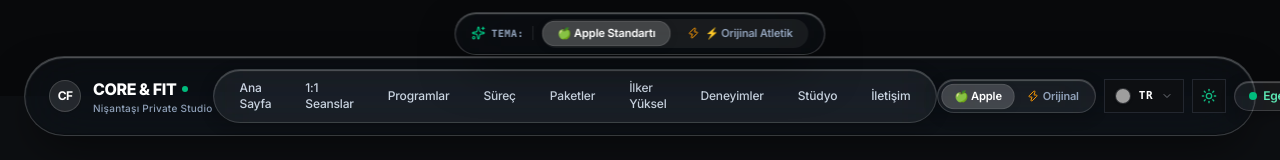
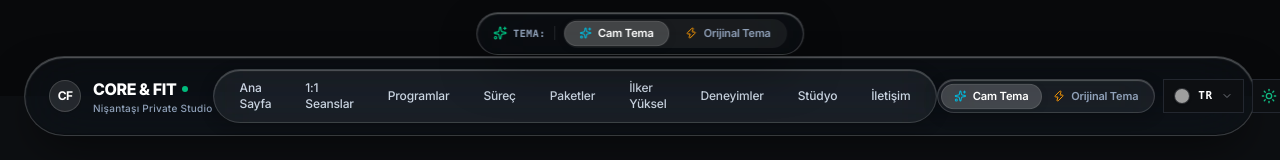
Before and after one commit to emrreaydogdu/coreandfit, a Next.js app: page /blog in a window 1280 px wide. Shown: the top 160 px of the page. Built offline with nearby package versions, Linux system fonts and the light colour scheme; grey boxes are pictures that could not be loaded.

Commit message:
fix(portal): resolve conditional hook crash in Header and add global error boundary

```diff
--- /dev/null
+++ b/app/global-error.tsx
@@ -0,0 +1,65 @@
+"use client";
+
+import React, { useEffect } from "react";
+
+export default function GlobalError({
+  error,
+  reset,
+}: {
+  error: Error & { digest?: string };
+  reset: () => void;
+}) {
+  useEffect(() => {
+    console.error("Global application error:", error);
+  }, [error]);
+
+  const handleReset = () => {
+    try {
+      if (typeof window !== "undefined") {
+        sessionStorage.clear();
+      }
+    } catch {}
+    reset();
+  };
+
+  const handleGoHome = () => {
+    window.location.href = "/";
+  };
+
+  return (
+    <html lang="tr">
+      <body className="min-h-screen bg-[#08090B] text-white flex items-center justify-center p-4 font-sans">
+        <div className="max-w-md w-full bg-[#131519] border border-[#23272F] rounded-3xl p-8 text-center space-y-6 shadow-2xl">
+          <div className="w-16 h-16 bg-[#E8FF36]/10 text-[#E8FF36] rounded-2xl flex items-center justify-center mx-auto text-2xl font-black">
+            CF
+          </div>
+
+          <div>
+            <h1 className="text-xl font-bold text-white uppercase tracking-tight">
+              Sayfa Yüklenirken Bir Sorun Oluştu
+            </h1>
+            <p className="text-xs text-[#A5A7AD] mt-2 leading-relaxed">
+              Bağlantı veya oturum durumu yenilenirken geçici bir aksaklık meydana geldi. Sayfayı yenileyebilir veya ana sayfaya dönebilirsiniz.
+            </p>
+          </div>
+
+          <div className="flex flex-col gap-3 pt-2">
+            <button
+              onClick={handleReset}
+              className="w-full py-3.5 px-4 bg-[#E8FF36] text-[#08090B] font-bold text-xs uppercase tracking-wider rounded-xl hover:bg-[#d4eb2b] transition-all shadow-md active:scale-98"
+            >
+              Sayfayı Yeniden Dene
+            </button>
+
+            <button
+              onClick={handleGoHome}
+              className="w-full py-3 px-4 bg-transparent border border-[#23272F] text-[#A5A7AD] hover:text-white hover:border-white/20 text-xs font-semibold rounded-xl transition-colors"
+            >
+              Ana Sayfaya Dön
+            </button>
+          </div>
+        </div>
+      </body>
+    </html>
+  );
+}
--- a/components/layout/Footer.tsx
+++ b/components/layout/Footer.tsx
@@ -1,12 +1,18 @@
 "use client";
 
 import React from "react";
+import { usePathname } from "next/navigation";
 import { useDesignMode } from "@/components/providers/DesignModeProvider";
 import { Footer as AppleFooter } from "./Footer.apple";
 import { Footer as ClassicFooter } from "./Footer.classic";
 
 export const Footer: React.FC = () => {
   const { designMode, mounted } = useDesignMode();
+  const pathname = usePathname();
+
+  if (pathname?.startsWith("/portal") || pathname?.startsWith("/admin")) {
+    return null;
+  }
 
   if (mounted && designMode === "classic") {
     return <ClassicFooter />;
--- a/components/layout/Header.apple.tsx
+++ b/components/layout/Header.apple.tsx
@@ -38,10 +38,6 @@ export const Header: React.FC = () => {
     return () => window.removeEventListener("scroll", handleScroll);
   }, []);
 
-  if (pathname?.startsWith("/portal") || pathname?.startsWith("/admin")) {
-    return null;
-  }
-
   useEffect(() => {
     setMobileMenuOpen(false);
   }, [pathname]);
@@ -56,6 +52,10 @@ export const Header: React.FC = () => {
       unlockBodyScroll();
     };
   }, [mobileMenuOpen]);
+
+  if (pathname?.startsWith("/portal") || pathname?.startsWith("/admin")) {
+    return null;
+  }
 
   return (
     <>
--- a/components/layout/Header.classic.tsx
+++ b/components/layout/Header.classic.tsx
@@ -39,11 +39,6 @@ export const Header: React.FC = () => {
     return () => window.removeEventListener("scroll", handleScroll);
   }, []);
 
-  // Portal ve Admin sayfalarında marketing header render edilmez
-  if (pathname?.startsWith("/portal") || pathname?.startsWith("/admin")) {
-    return null;
-  }
-
   // Close mobile menu on route change
   useEffect(() => {
     setMobileMenuOpen(false);
@@ -59,6 +54,11 @@ export const Header: React.FC = () => {
       unlockBodyScroll();
     };
   }, [mobileMenuOpen]);
+
+  // Portal ve Admin sayfalarında marketing header render edilmez
+  if (pathname?.startsWith("/portal") || pathname?.startsWith("/admin")) {
+    return null;
+  }
 
   return (
     <>
--- a/components/layout/Header.tsx
+++ b/components/layout/Header.tsx
@@ -1,12 +1,18 @@
 "use client";
 
 import React from "react";
+import { usePathname } from "next/navigation";
 import { useDesignMode } from "@/components/providers/DesignModeProvider";
 import { Header as AppleHeader } from "./Header.apple";
 import { Header as ClassicHeader } from "./Header.classic";
 
 export const Header: React.FC = () => {
   const { designMode, mounted } = useDesignMode();
+  const pathname = usePathname();
+
+  if (pathname?.startsWith("/portal") || pathname?.startsWith("/admin")) {
+    return null;
+  }
 
   if (mounted && designMode === "classic") {
     return <ClassicHeader />;
--- a/components/ui/DesignThemeSwitcher.tsx
+++ b/components/ui/DesignThemeSwitcher.tsx
@@ -34,7 +34,7 @@ export const DesignThemeSwitcher: React.FC<DesignThemeSwitcherProps> = ({
             Canlı Tasarım Teması
           </span>
           <span className="text-[10px] font-mono px-2 py-0.5 rounded-full bg-emerald-500/10 text-emerald-700 dark:text-emerald-400 font-bold">
-            {isApple ? "APPLE" : "ORİJİNAL"}
+            {isApple ? "CAM TEMA" : "ORİJİNAL TEMA"}
           </span>
         </div>
         <div className="grid grid-cols-2 gap-1.5 p-1 rounded-xl bg-black/[0.04] dark:bg-black/40">
@@ -47,7 +47,8 @@ export const DesignThemeSwitcher: React.FC<DesignThemeSwitcherProps> = ({
                 : "text-slate-600 dark:text-slate-400 hover:text-slate-900 dark:hover:text-white"
             )}
           >
-            <span>🍏 Apple</span>
+            <Sparkles className="w-3.5 h-3.5 text-cyan-500" />
+            <span>Cam Tema</span>
           </button>
           <button
             onClick={() => setDesignMode("classic")}
@@ -59,7 +60,7 @@ export const DesignThemeSwitcher: React.FC<DesignThemeSwitcherProps> = ({
             )}
           >
             <Zap className="w-3.5 h-3.5 text-amber-500" />
-            <span>Orijinal</span>
+            <span>Orijinal Tema</span>
           </button>
         </div>
       </div>
@@ -77,27 +78,28 @@ export const DesignThemeSwitcher: React.FC<DesignThemeSwitcherProps> = ({
         <button
           onClick={() => setDesignMode("apple")}
           className={cn(
-            "px-3 py-1 rounded-full text-[11px] font-semibold flex items-center gap-1 transition-all duration-200",
+            "px-3 py-1 rounded-full text-[11px] font-semibold flex items-center gap-1.5 transition-all duration-200",
             isApple
               ? "bg-white dark:bg-white/[0.18] text-slate-900 dark:text-white shadow-[0_2px_8px_rgba(0,0,0,0.08)] border border-black/[0.06] dark:border-white/10 scale-[1.02]"
               : "text-slate-600 dark:text-slate-400 hover:text-slate-900 dark:hover:text-white"
           )}
-          title="Apple Cupertino Teması"
+          title="Cam Tema"
         >
-          <span>🍏 Apple</span>
+          <Sparkles className="w-3 h-3 text-cyan-500" />
+          <span>Cam Tema</span>
         </button>
         <button
           onClick={() => setDesignMode("classic")}
           className={cn(
-            "px-3 py-1 rounded-full text-[11px] font-semibold flex items-center gap-1 transition-all duration-200",
+            "px-3 py-1 rounded-full text-[11px] font-semibold flex items-center gap-1.5 transition-all duration-200",
             !isApple
               ? "bg-[#E8FF36] text-[#08090B] font-bold shadow-sm scale-[1.02]"
               : "text-slate-600 dark:text-slate-400 hover:text-slate-900 dark:hover:text-white"
           )}
-          title="Orijinal Atletik Tema"
+          title="Orijinal Tema"
         >
           <Zap className="w-3 h-3 text-amber-500" />
-          <span>Orijinal</span>
+          <span>Orijinal Tema</span>
         </button>
       </div>
     );
@@ -127,8 +129,10 @@ export const DesignThemeSwitcher: React.FC<DesignThemeSwitcherProps> = ({
               ? "bg-white dark:bg-white/[0.18] text-slate-900 dark:text-white shadow-[0_2px_8px_rgba(0,0,0,0.08)] border border-black/[0.06] dark:border-white/10 scale-[1.02]"
               : "text-slate-600 dark:text-slate-400 hover:text-slate-900 dark:hover:text-white"
           )}
+          title="Cam Tema"
         >
-          <span>🍏 Apple Standartı</span>
+          <Sparkles className="w-3 h-3 text-cyan-500" />
+          <span>Cam Tema</span>
         </button>
 
         <button
@@ -139,9 +143,10 @@ export const DesignThemeSwitcher: React.FC<DesignThemeSwitcherProps> = ({
               ? "bg-[#E8FF36] text-[#08090B] font-bold shadow-sm scale-[1.02]"
               : "text-slate-600 dark:text-slate-400 hover:text-slate-900 dark:hover:text-white"
           )}
+          title="Orijinal Tema"
         >
           <Zap className="w-3 h-3 text-amber-500" />
-          <span>⚡ Orijinal Atletik</span>
+          <span>Orijinal Tema</span>
         </button>
       </div>
     </div>
```
